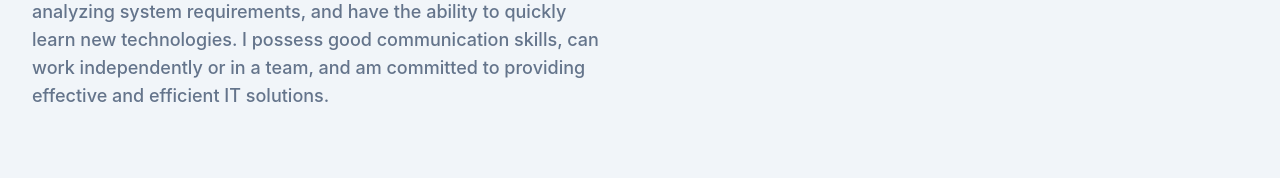
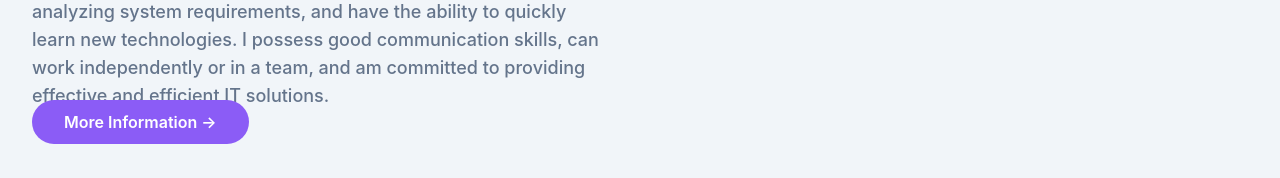
Before and after one commit to andik11/andik11.github.io, a website: page index.html in a window 1280 px wide. Shown: the part 774-952 px from the top of the page. Drawn offline with Linux system fonts and the light colour scheme.

Commit message:
Update index.html

```diff
--- a/index.html
+++ b/index.html
@@ -85,7 +85,7 @@
                     <h2 class="font-medium text-secondary text-lg mb-5">Programmer | Data Analyst </h2>
                     <p class="font-medium text-secondary mb-10 leading-relaxed">Diploma of Informatic Management - IT Science</p>
 
-                    <a href="cv.html" target="blank" class="text-base font-semibold text-white bg-primary
+                    <a href="rdas.html" target="blank" class="text-base font-semibold text-white bg-primary
                     py-3 px-8 rounded-full hover:shadow-lg hover:opacity-80
                     transition duration-300 ease-in-out">Curriculum Vitae → </a>
                 </div>
@@ -107,6 +107,9 @@
                     <h4 class="font-bold uppercase text-primary text-lg mb-3">About Me</h4>
                     <h2 class="font-bold text-dark text-3xl mb-5 max-w-md lg:text-4xl dark:text-white">Intro</h2>
                     <p class="font-medium text-base text-secondary max-w-xl lg:text-lg">I am a freelance professional in the field of Information Technology with a basic to intermediate understanding of system development, data management, and technical problem-solving. I am accustomed to working in a structured manner, capable of analyzing system requirements, and have the ability to quickly learn new technologies. I possess good communication skills, can work independently or in a team, and am committed to providing effective and efficient IT solutions.</p>
+                  <a href="cv.html" target="blank" class="text-base font-semibold text-white bg-primary
+                    py-3 px-8 rounded-full hover:shadow-lg hover:opacity-80
+                    transition duration-300 ease-in-out">More Information → </a>
                 </div>
                 <div class="w-full px-4 lg:w-1/2">
                     <h3 class="font-bold text-dark text-2xl mb-4 lg:text-3xl lg:pt-10 dark:text-white">Social Media</h3>
```
